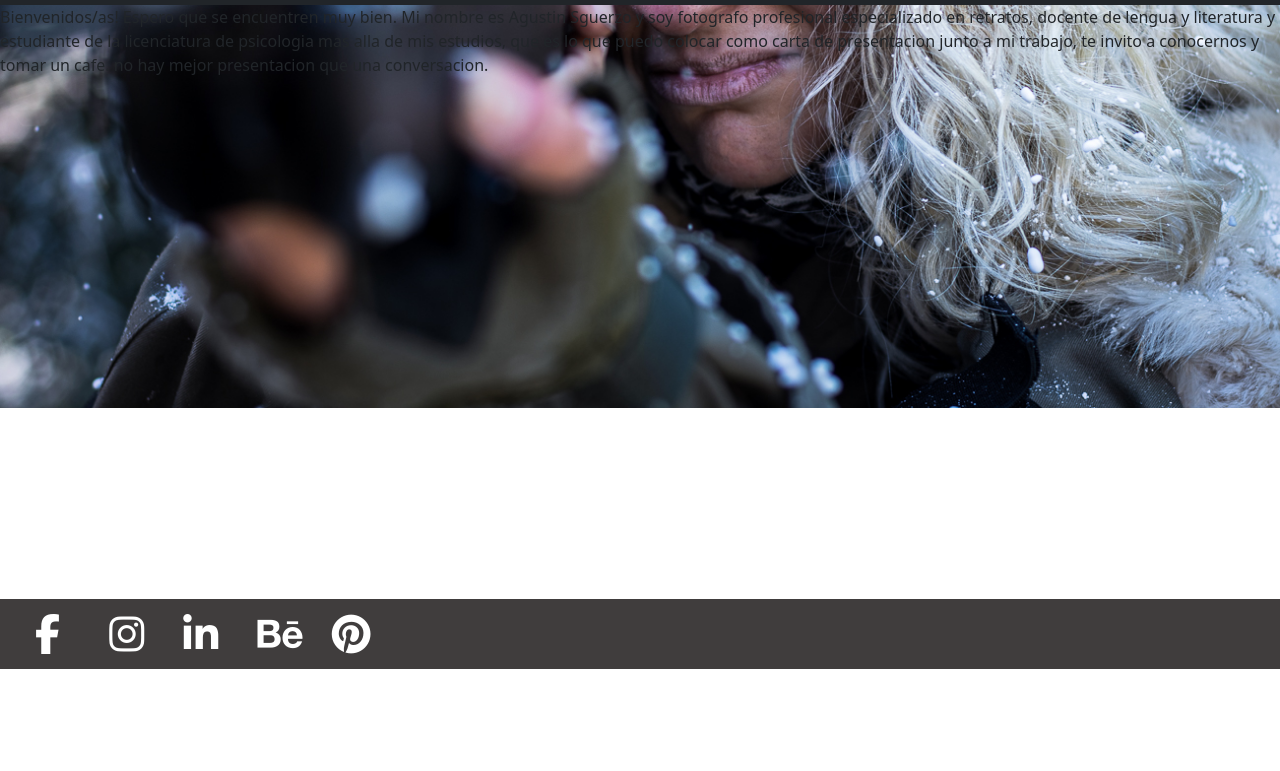
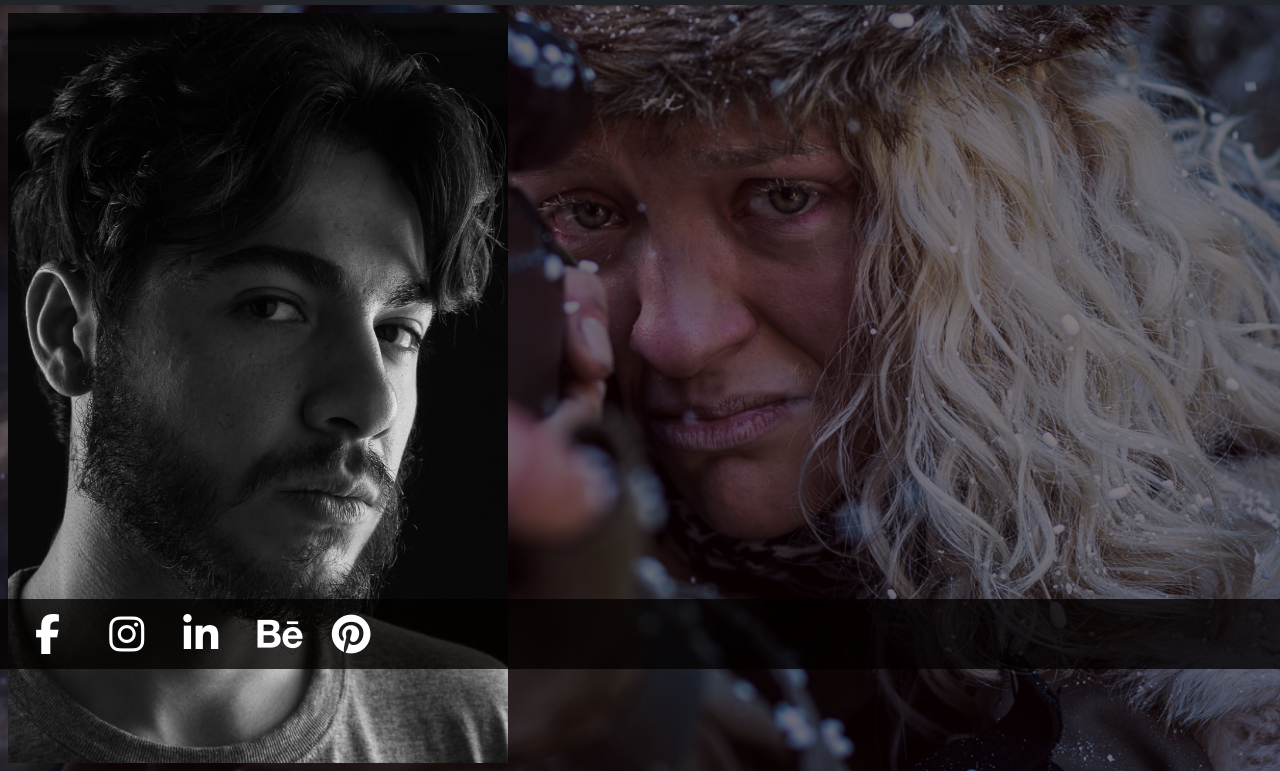
Before and after one commit to xAmbitionZx/Fotografia-proyecto, a plain HTML site: page Sobre mi.html in a window 1280 px wide. Shown: the part 131-902 px from the top of the page. Before the commit the page ends 800 px from the top, so only its background shows below. Drawn offline with nearby package versions, Linux system fonts and the light colour scheme.

Commit message:
mas cambios

```diff
--- a/Sobre mi.html
+++ b/Sobre mi.html
@@ -41,17 +41,11 @@
         </div>
     </nav>
 
-    <div class="card3">
-        <div class="biografia">
-            <p> Bienvenidos/as! Espero que se encuentren muy bien.
-                Mi nombre es Agustin Sguerzo y soy fotografo profesional especializado en retratos,
-                docente de lengua y literatura y estudiante de la licenciatura de psicologia mas alla de mis estudios,
-                que es lo que puedo colocar como carta de presentacion junto a mi trabajo,
-                te invito a conocernos y tomar un cafe.
-                no hay mejor presentacion que una conversacion.
-            </p>
-        </div>
-    </div>
+
+    <div class="Galeria">
+        <div class="img4"><a href="Sobre mi.html"><img src="img/Sobremi.jpg" width="500" height="600"class="img-fluid"></a></div>
+
+
 
     <footer class="pie-pagina">
         <div class="grupo-1">
```
